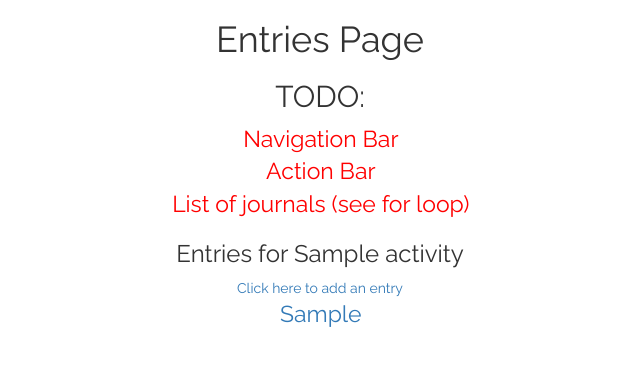
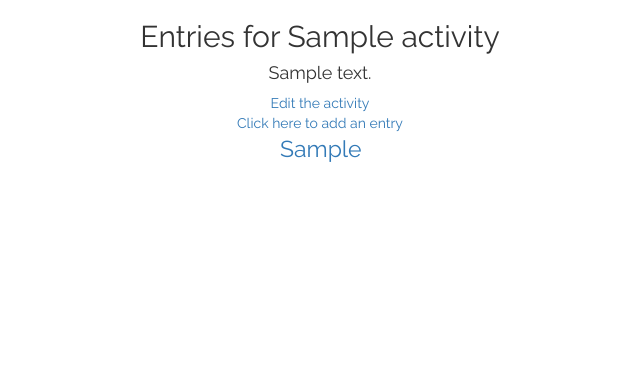
Before and after one commit to kevinlee12/iU, a Django app: page /activity/1/ in a window 1280 px wide. Shown: the top 366 px of the page, without its empty margins (320-960 px from the left). Run offline with Django 3.2, Linux system fonts and the light colour scheme; a user stored in the database is signed in; tables that the repository leaves empty hold one stand-in row (values such as "Sample post"); parts of the project's set-up code (start-up, migrations or seed data) failed here and were passed over; some libraries are stand-ins or nearby versions.

Commit message:
update entries page and edit activities

```diff
--- a/journal/templates/journal/entries.html
+++ b/journal/templates/journal/entries.html
@@ -16,17 +16,18 @@
 
 {% block 'content' %}
 <body>
-    <h1>Entries Page</h1>
+    <!-- <h1>Entries Page</h1>
     <h2>TODO:</h2>
     <ul>
         <li>Navigation Bar</li>
         <li>Action Bar</li>
         <li>List of journals (see for loop)</li>
-    </ul>
+    </ul> -->
 
-    {{ activity }}
-    <h3> Entries for {{ name }} </h3>
-    <a href="/entry_form/{{ activity_id }}">Click here to add an entry</a>
+    <h2> Entries for {{ name }} </h2>
+    <h4> {{ activity_description}} </h4>
+    <a href="/activity_form/{{ activity_pk }}">Edit the activity</a>
+    <br><a href="/entry_form/{{ activity_id }}">Click here to add an entry</a>
     {% for entry in entries %}
     <ul>
       <li><a href="/entry_form/{{activity_id}}/{{entry.pk}}"> {{ entry.entry }} </a></li>
--- a/journal/urls.py
+++ b/journal/urls.py
@@ -7,6 +7,7 @@ urlpatterns = [
     url(r'^welcome/', views.welcome, name='welcome'),
     url(r'^activities/$', views.activities, name='cabinet'),
     url(r'^activity_form/$', views.activity_form, name='activity_form'),
+    url(r'^activity_form/(?P<activity_pk>[0-9]+)/$', views.activity_form, name='activity_form'),
     url(r'^activity/(?P<activity_id>[0-9]+)/$', views.entries, name='entries'),
     url(r'^entry_form/(?P<activity_id>[0-9]+)/$', views.entry_form, name='entry_form'),
     url(r'^entry_form/(?P<activity_id>[0-9]+)/(?P<entry_pk>[0-9]+)', views.entry_form, name='entry_form'),
--- a/journal/views/entry.py
+++ b/journal/views/entry.py
@@ -22,6 +22,8 @@ def entries(request, activity_id):
         return render(request, 'journal/error.html')
     return render(request, 'journal/entries.html',
                   {'name': name, 'entries': activity_entries,
+                   'activity_description': activity.activity_description,
+                   'activity_pk': activity.pk,
                    'activity_id': activity.id})
 
 
```
Also changed, not shown: journal/views/activity.py (+9 -3 lines).
